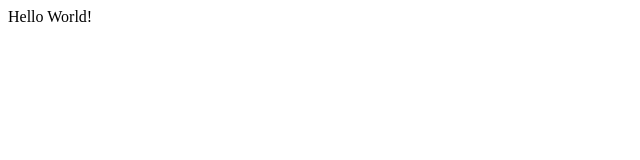
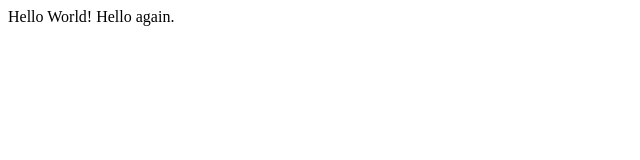
Before and after one commit to diptibhatt/Project0, a plain HTML site: page index.html in a window 1280 px wide. Shown: the whole page, without its empty margins (0-640 px from the left). Drawn offline with Linux system fonts and the light colour scheme.

Commit message:
Update index.html

```diff
--- a/index.html
+++ b/index.html
@@ -5,5 +5,6 @@
   </head>
   <body>
     Hello World!
+    Hello again.
   </body>
 </html>
```
